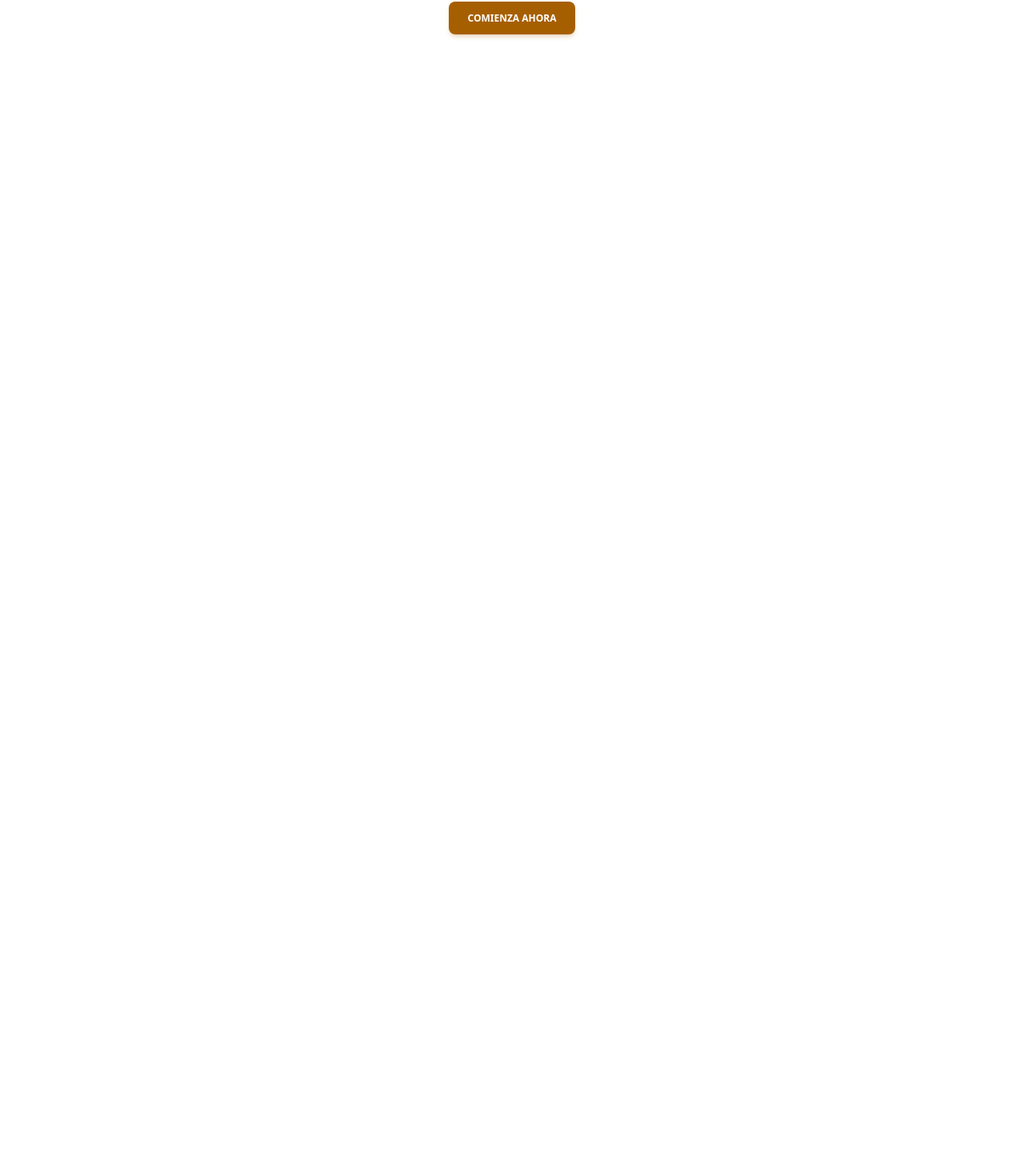
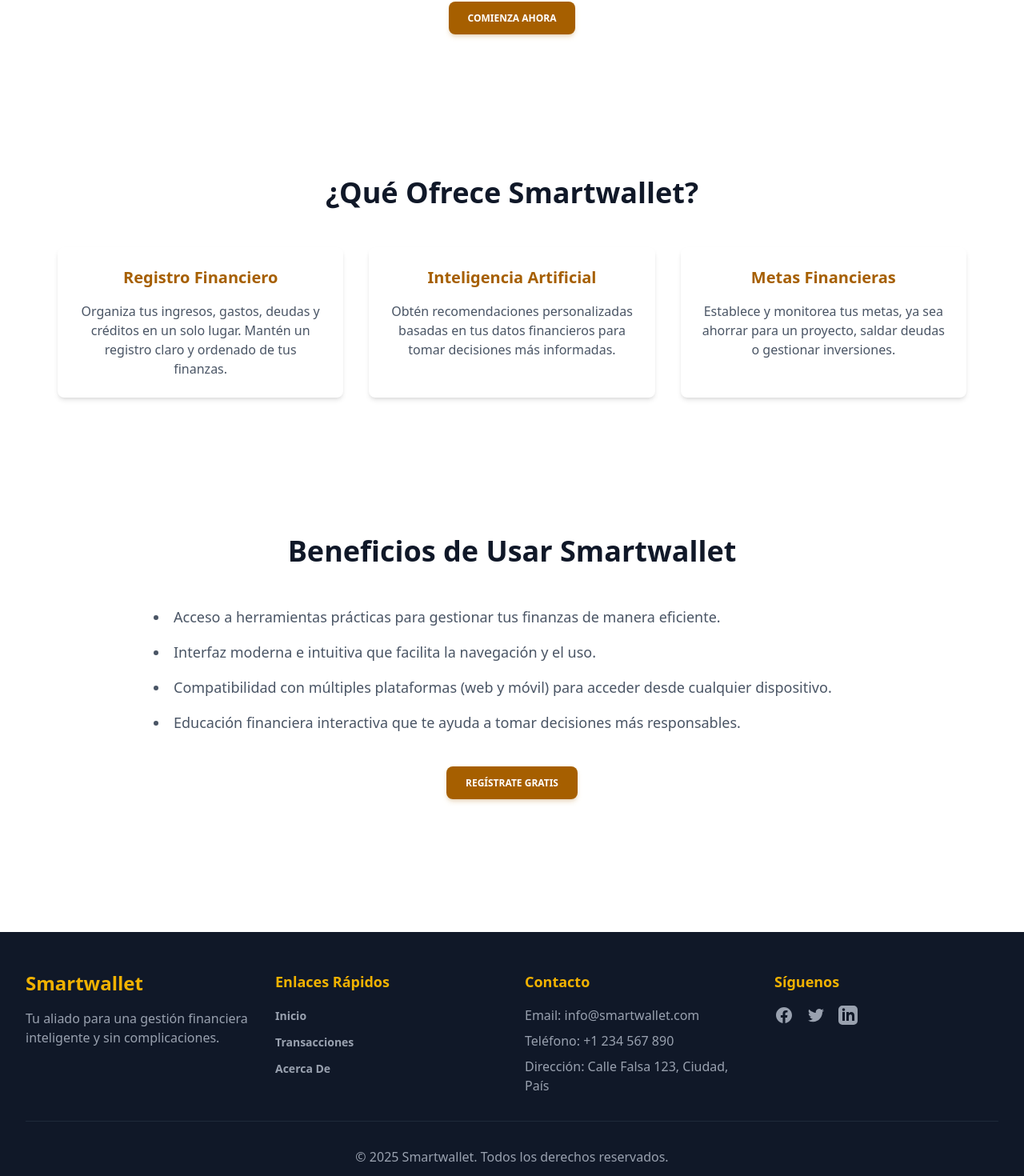
Before and after one commit to 12-Test-Project/SmartWallet_Client, a React (Vite) app: page / in a window 1280 px wide. Shown: the part 371-1841 px from the top of the page at 80% size. Before the commit the page ends 800 px from the top, so only its background shows below. Built offline with nearby package versions, Linux system fonts and the light colour scheme.

Commit message:
footer updated

```diff
--- /dev/null
+++ b/src/components/footer.component.tsx
@@ -0,0 +1,108 @@
+import { Link } from "@tanstack/react-router";
+
+export default function Footer() {
+  return (
+    <footer className="bg-gray-900 text-white py-12">
+      <div className="container mx-auto px-4 sm:px-6 lg:px-8">
+        <div className="grid grid-cols-1 sm:grid-cols-2 lg:grid-cols-4 gap-8">
+          {/* Columna 1: Logo y Descripción */}
+          <div>
+            <h2 className="text-2xl font-bold text-yellow-500 mb-4">Smartwallet</h2>
+            <p className="text-gray-400">
+              Tu aliado para una gestión financiera inteligente y sin complicaciones.
+            </p>
+          </div>
+
+          {/* Columna 2: Enlaces Rápidos */}
+          <div>
+            <h3 className="text-lg font-semibold text-yellow-500 mb-4">Enlaces Rápidos</h3>
+            <ul className="space-y-2">
+              <li>
+                <Link to="/" className="text-sm/6 font-semibold text-gray-400 hover:text-yellow-500 transition-all">
+                  Inicio
+                </Link>
+              </li>
+              <li>
+                <Link to="/transactions" className="text-sm/6 font-semibold text-gray-400 hover:text-yellow-500 transition-all">
+                  Transacciones
+                </Link>
+              </li>
+              <li>
+                <Link to="/about" className="text-sm/6 font-semibold text-gray-400 hover:text-yellow-500 transition-all">
+                  Acerca De
+                </Link>
+              </li>
+            </ul>
+          </div>
+
+          {/* Columna 3: Contacto */}
+          <div>
+            <h3 className="text-lg font-semibold text-yellow-500 mb-4">Contacto</h3>
+            <ul className="text-gray-400 space-y-2">
+              <li>Email: info@smartwallet.com</li>
+              <li>Teléfono: +1 234 567 890</li>
+              <li>Dirección: Calle Falsa 123, Ciudad, País</li>
+            </ul>
+          </div>
+
+          {/* Columna 4: Redes Sociales */}
+          <div>
+            <h3 className="text-lg font-semibold text-yellow-500 mb-4">Síguenos</h3>
+            <div className="flex space-x-4">
+              <a
+                href="https://facebook.com/smartwallet"
+                target="_blank"
+                rel="noopener noreferrer"
+                className="text-gray-400 hover:text-yellow-500 transition-all"
+              >
+                <svg
+                  className="w-6 h-6"
+                  fill="currentColor"
+                  viewBox="0 0 24 24"
+                  aria-hidden="true"
+                >
+                  <path d="M22 12c0-5.523-4.477-10-10-10S2 6.477 2 12c0 4.991 3.657 9.128 8.438 9.878v-6.987h-2.54V12h2.54V9.797c0-2.506 1.492-3.89 3.777-3.89 1.094 0 2.238.195 2.238.195v2.46h-1.26c-1.243 0-1.63.771-1.63 1.562V12h2.773l-.443 2.89h-2.33v6.988C18.343 21.128 22 16.991 22 12z" />
+                </svg>
+              </a>
+              <a
+                href="https://twitter.com/smartwallet"
+                target="_blank"
+                rel="noopener noreferrer"
+                className="text-gray-400 hover:text-yellow-500 transition-all"
+              >
+                <svg
+                  className="w-6 h-6"
+                  fill="currentColor"
+                  viewBox="0 0 24 24"
+                  aria-hidden="true"
+                >
+                  <path d="M8.29 20.251c7.547 0 11.675-6.253 11.675-11.675 0-.178 0-.355-.012-.53A8.348 8.348 0 0022 5.92a8.19 8.19 0 01-2.357.646 4.118 4.118 0 001.804-2.27 8.224 8.224 0 01-2.605.996 4.107 4.107 0 00-6.993 3.743 11.65 11.65 0 01-8.457-4.287 4.106 4.106 0 001.27 5.477A4.072 4.072 0 012.8 9.713v.052a4.105 4.105 0 003.292 4.022 4.095 4.095 0 01-1.853.07 4.108 4.108 0 003.834 2.85A8.233 8.233 0 012 18.407a11.616 11.616 0 006.29 1.84" />
+                </svg>
+              </a>
+              <a
+                href="https://linkedin.com/smartwallet"
+                target="_blank"
+                rel="noopener noreferrer"
+                className="text-gray-400 hover:text-yellow-500 transition-all"
+              >
+                <svg
+                  className="w-6 h-6"
+                  fill="currentColor"
+                  viewBox="0 0 24 24"
+                  aria-hidden="true"
+                >
+                  <path d="M19 0H5a5 5 0 00-5 5v14a5 5 0 005 5h14a5 5 0 005-5V5a5 5 0 00-5-5zM8 19H5V8h3v11zM6.5 6.732c-.966 0-1.75-.79-1.75-1.764s.784-1.764 1.75-1.764 1.75.79 1.75 1.764-.783 1.764-1.75 1.764zM20 19h-3v-5.604c0-3.368-4-3.113-4 0V19h-3V8h3v1.765c1.396-2.586 7-2.777 7 2.476V19z" />
+                </svg>
+              </a>
+            </div>
+          </div>
+        </div>
+
+        {/* Derechos de Autor */}
+        <div className="border-t border-gray-800 mt-8 pt-8 text-center text-gray-400">
+          <p>&copy; {new Date().getFullYear()} Smartwallet. Todos los derechos reservados.</p>
+        </div>
+      </div>
+    </footer>
+  )
+}
--- a/src/routes/__root.tsx
+++ b/src/routes/__root.tsx
@@ -8,14 +8,16 @@ import { TanStackRouterDevtools } from "@tanstack/router-devtools";
 import { signInRoute } from "./signIn.route";
 import { transactionsRoute } from "./transactions.route";
 import { Header } from "@/components";
+import Footer from "@/components/footer.component";
 
 export const rootRoute = createRootRoute({
   component: () => (
     <>
       <Header />
-      <div className=" mx-auto max-w-[1600px] p-6 lg:px-8">
+      <div className="mx-auto max-w-[1600px] p-6 lg:px-8 mb-20">
         <Outlet />
       </div>
+      <Footer />
       <TanStackRouterDevtools />
     </>
   ),
--- a/src/routes/home.route.tsx
+++ b/src/routes/home.route.tsx
@@ -1,6 +1,6 @@
 import Hero from "@/components/hero.component"
 import { rootRoute } from "./__root"
-import { createRoute } from "@tanstack/react-router"
+import { createRoute, Link } from "@tanstack/react-router"
 
 export const homeRoute = createRoute({
   getParentRoute: () => rootRoute,
@@ -9,6 +9,53 @@ export const homeRoute = createRoute({
     return (
       <div className="p-2">
         <Hero />
+        {/* 2 */}
+        <div className="py-27 px-4 sm:px-6 lg:px-8">
+          <h2 className="text-3xl sm:text-4xl font-bold text-center text-gray-900 mb-12">
+            ¿Qué Ofrece Smartwallet?
+          </h2>
+          <div className="grid grid-cols-1 sm:grid-cols-2 lg:grid-cols-3 gap-8">
+            <div className="bg-white p-6 rounded-lg shadow-md text-center">
+              <h3 className="text-xl font-bold text-yellow-700 mb-4">Registro Financiero</h3>
+              <p className="text-gray-600">
+                Organiza tus ingresos, gastos, deudas y créditos en un solo lugar. Mantén un registro claro y ordenado de tus finanzas.
+              </p>
+            </div>
+
+            <div className="bg-white p-6 rounded-lg shadow-md text-center">
+              <h3 className="text-xl font-bold text-yellow-700 mb-4">Inteligencia Artificial</h3>
+              <p className="text-gray-600">
+                Obtén recomendaciones personalizadas basadas en tus datos financieros para tomar decisiones más informadas.
+              </p>
+            </div>
+
+            <div className="bg-white p-6 rounded-lg shadow-md text-center">
+              <h3 className="text-xl font-bold text-yellow-700 mb-4">Metas Financieras</h3>
+              <p className="text-gray-600">
+                Establece y monitorea tus metas, ya sea ahorrar para un proyecto, saldar deudas o gestionar inversiones.
+              </p>
+            </div>
+          </div>
+        </div>
+        {/* 3 */}
+        <div className="bg-white py-16 px-4 sm:px-6 lg:px-8">
+          <h2 className="text-3xl sm:text-4xl font-bold text-center text-gray-900 mb-12">
+            Beneficios de Usar Smartwallet
+          </h2>
+          <div className="max-w-4xl mx-auto">
+            <ul className="list-disc list-inside text-lg text-gray-600 space-y-4">
+              <li>Acceso a herramientas prácticas para gestionar tus finanzas de manera eficiente.</li>
+              <li>Interfaz moderna e intuitiva que facilita la navegación y el uso.</li>
+              <li>Compatibilidad con múltiples plataformas (web y móvil) para acceder desde cualquier dispositivo.</li>
+              <li>Educación financiera interactiva que te ayuda a tomar decisiones más responsables.</li>
+            </ul>
+          </div>
+          <div className="text-center mt-12">
+            <Link to="/signup" className="select-none rounded-lg bg-yellow-700 py-3 px-6 text-center align-middle font-sans text-xs font-bold uppercase text-white shadow-md shadow-yellow-700/20 transition-all hover:shadow-lg hover:shadow-yellow-700/40 focus:opacity-[0.85] focus:shadow-none active:opacity-[0.85] active:shadow-none disabled:pointer-events-none disabled:opacity-50 disabled:shadow-none" data-ripple-light="true">
+              Regístrate Gratis
+            </Link>
+          </div>
+        </div>
       </div>
     )
   },
```
